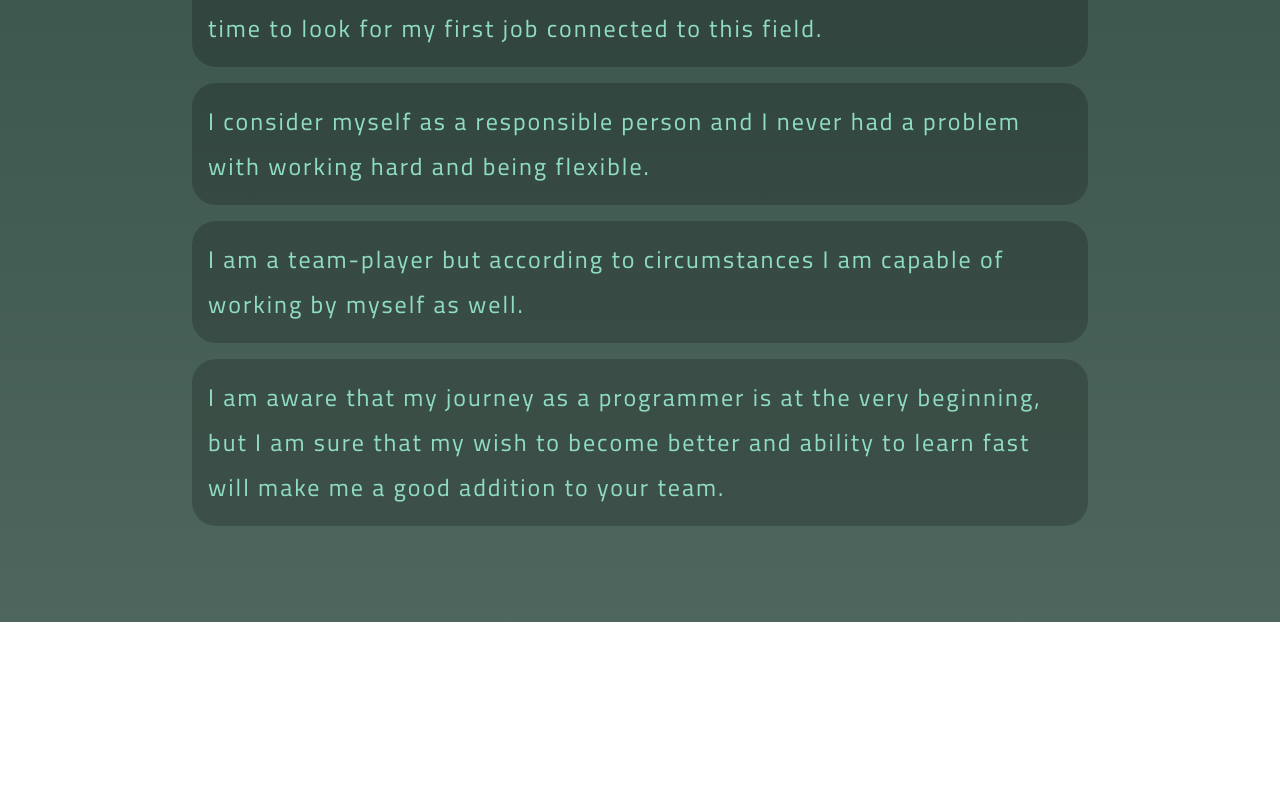
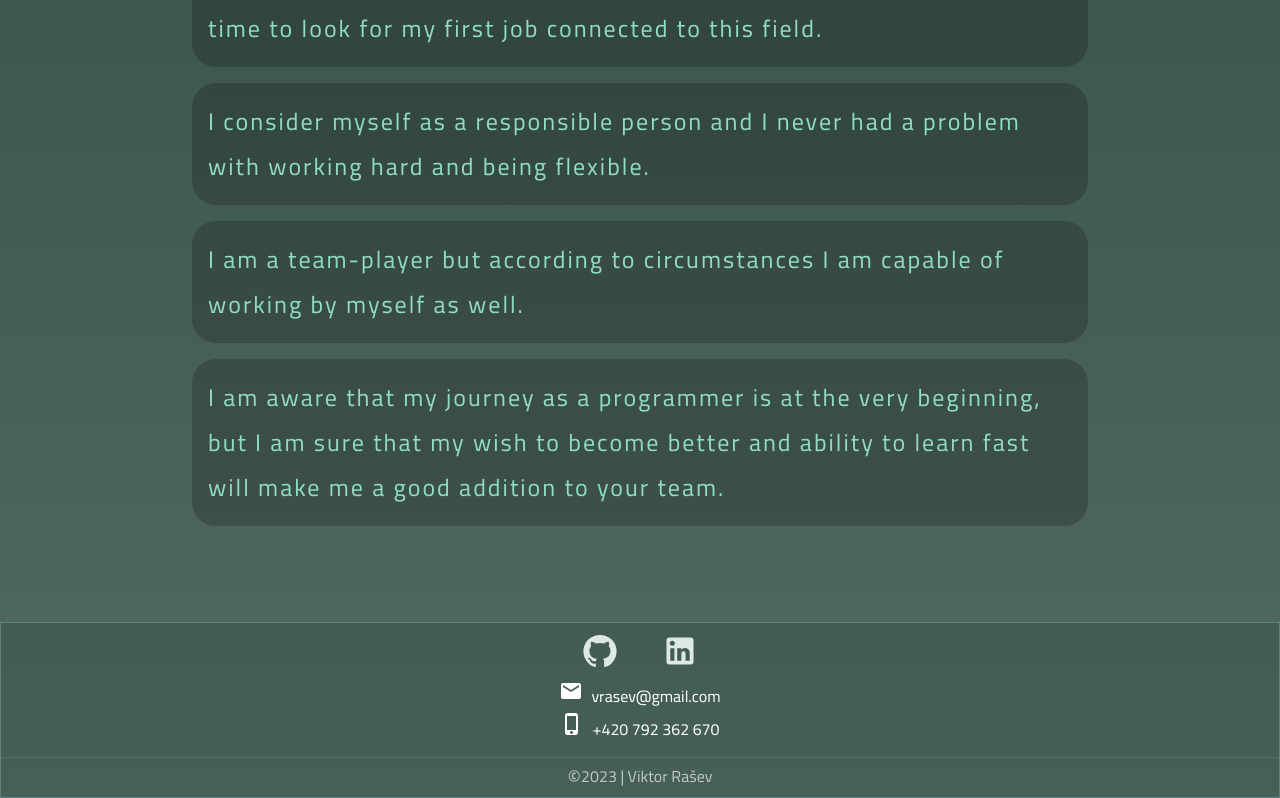
Before and after one commit to ViktorRasev/Landing-page_new, a React (Vite) app: page /about in a window 1280 px wide. Shown: the part 734-1532 px from the top of the page. Before the commit the page ends 1356 px from the top, so only its background shows below. Built offline with nearby package versions, Linux system fonts and the light colour scheme; a web font is replaced by a local one.

Commit message:
Footer added

```diff
--- a/src/App.css
+++ b/src/App.css
@@ -7,7 +7,11 @@
 
 
 html {
-  /*width: 100%;*/
-  /*height: 100%;*/
   background-image: linear-gradient(to bottom, #2b453d, #344d45, #3c554d, #455e55, #4e665d);
 }
+
+/*Footer Icons */
+.social-icon {
+  transform: scale(1.5);
+  color: #dee8e5;
+}
--- a/src/App.tsx
+++ b/src/App.tsx
@@ -1,5 +1,6 @@
 import './App.css'
 import Header from "./components/Header"
+import Footer from "./components/Footer.tsx"
 import {Routes, Route} from "react-router-dom"
 import Home from "./routes/Home";
 import About from "./routes/About";
@@ -13,6 +14,7 @@ function App() {
                 <Route path="/" element={<Home/>}/>
                 <Route path="/about" element={<About/>}/>
             </Routes>
+            <Footer />
         </>
 
     )
--- /dev/null
+++ b/src/components/Footer.tsx
@@ -0,0 +1,37 @@
+import {FooterWrapper, Social, Link, Contact, Icon, CopyrightWrapper } from "../styled/Footer.ts";
+import EmailIcon from "@mui/icons-material/Email";
+import PhoneIphoneIcon from "@mui/icons-material/PhoneIphone";
+import GitHubIcon from "@mui/icons-material/GitHub";
+import LinkedInIcon from "@mui/icons-material/LinkedIn";
+
+
+
+const Footer = () => {
+  return (
+    <FooterWrapper>
+          <Social>
+              <Link href="https://github.com/ViktorRasev"><GitHubIcon className="social-icon" /></Link>
+              <Link href="https://www.linkedin.com/in/viktor-ra%C5%A1ev-991a0423b/"><LinkedInIcon className="social-icon" /></Link>
+          </Social>
+        <Contact>
+            <Link href="mailto: vrasev@gmail.com">
+               <Icon>
+                <EmailIcon />
+               </Icon>
+                vrasev@gmail.com
+            </Link>
+            <Link href="tel:+420792362670">
+                <Icon>
+                 <PhoneIphoneIcon />
+                </Icon>
+                +420 792 362 670
+            </Link>
+        </Contact>
+      <CopyrightWrapper>
+          <p>2023 | Viktor Rašev</p>
+      </CopyrightWrapper>
+    </FooterWrapper>
+  );
+};
+
+export default Footer;
--- /dev/null
+++ b/src/styled/Footer.ts
@@ -0,0 +1,54 @@
+import styled from "styled-components"
+
+export const FooterWrapper = styled.div`
+  font-family: "Cairo", sans-serif;
+  background-color: rgba(44, 69, 62, 0.2);
+  height: 11rem;
+  border: 1px solid #5e8181;
+  position: relative;
+`
+
+export const Contact = styled.div`
+display: flex;
+  flex-direction: column;
+  min-width: 30%;
+  margin: 0 auto;
+  align-items: center;
+`;
+
+export const Link = styled.a`
+  text-decoration: none;
+  color: white;
+  display: flex;
+  align-items: center;
+`;
+
+export const Social = styled.div`
+  margin:1rem auto;
+  display: flex;
+  justify-content: space-evenly;
+  width: 150px;
+  gap: 2rem;
+`;
+export const Icon = styled.span`
+  margin-right: 8px;
+`
+
+export const CopyrightWrapper = styled.span`
+  position: absolute;
+  bottom: 0;
+  width: 100%;
+  display: flex;
+  justify-content: center;
+  border-top: rgba(255, 255, 255, 0.09) solid 1px;
+  color: rgba(255, 255, 255, 0.65);
+
+  > p {
+    margin-top: 2.5px;
+  }
+
+  &:before {
+    content: "©";
+    font-size: 1.3rem;
+  }
+`;
```
